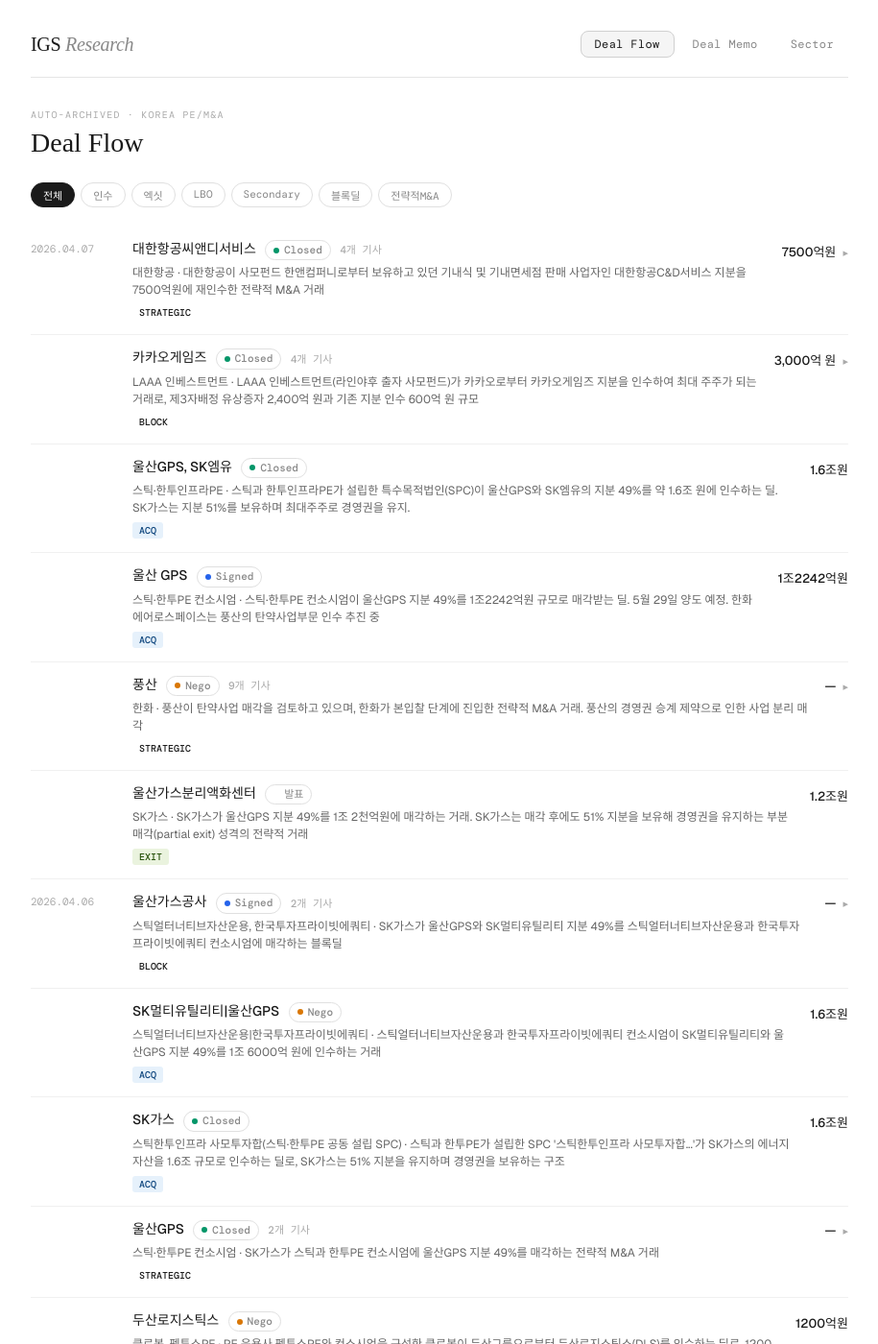
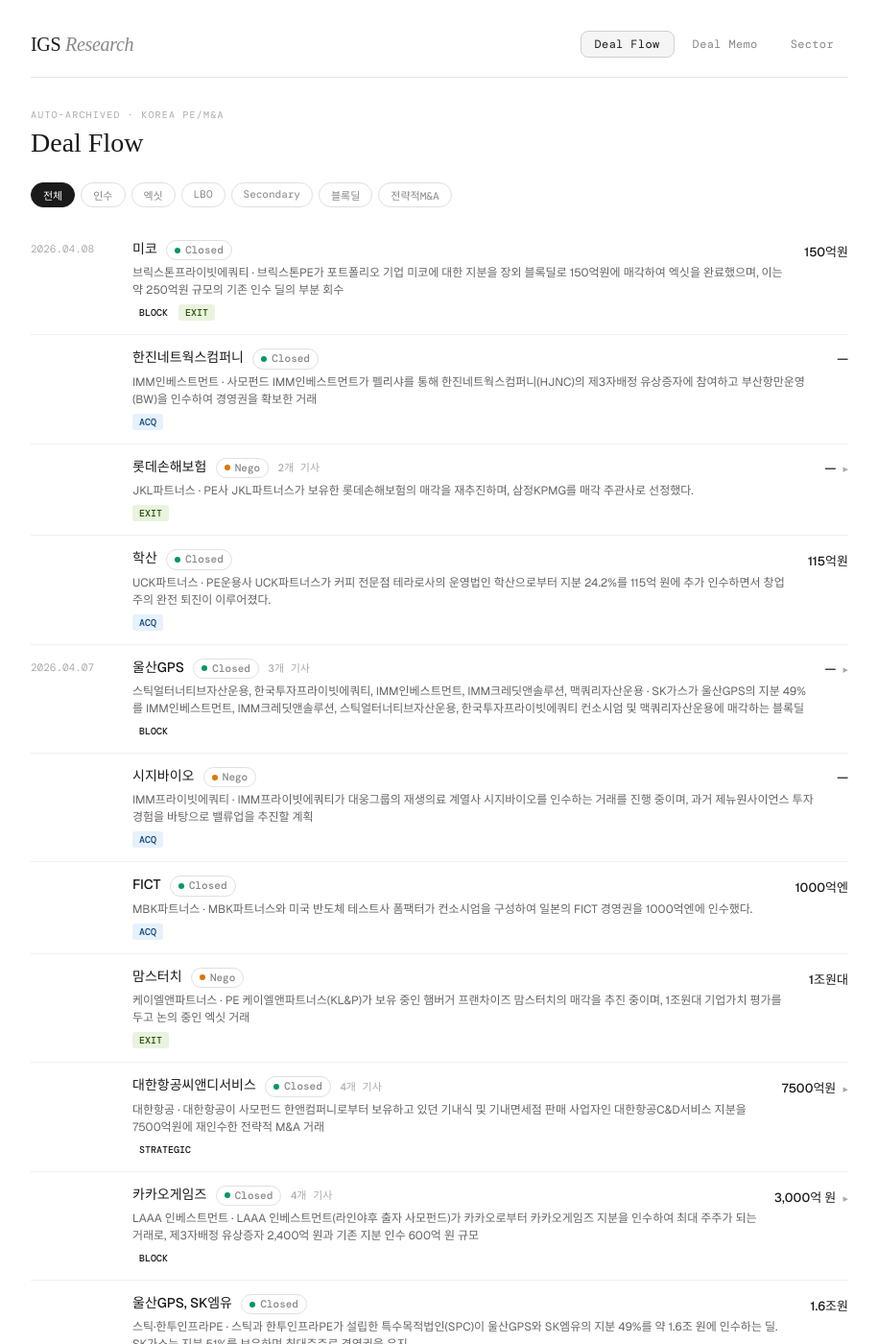
Before and after one commit to ingyu-song/igs-research, a Jekyll site: the page built from index.html, in a window 1280 px wide and 1400 px high. Shown: the whole window at 96% size, without its empty margins (182-1097 px from the left). Built offline with Jekyll 4.4.1, drawn with Linux system fonts in a browser that asks for light colours; some web fonts are replaced; some of the changed text lies outside the part shown.

Commit message:
auto: update deals 2026.04.08

```diff
--- a/_data/deals.json
+++ b/_data/deals.json
@@ -1,4 +1,174 @@
 [
+  {
+    "title": "브릭스톤PE, '미코 CB' 장외 블록딜로 150억원 회수 완료 [fn마켓워치]",
+    "summary": "브릭스톤PE가 포트폴리오 기업 미코에 대한 지분을 장외 블록딜로 150억원에 매각하여 엑싯을 완료했으며, 이는 약 250억원 규모의 기존 인수 딜의 부분 회수",
+    "company": "미코",
+    "acquirer": "브릭스톤프라이빗에쿼티",
+    "type": "block",
+    "tags": [
+      "block",
+      "exit"
+    ],
+    "ev": "150억원",
+    "deal_stage": "완료",
+    "url": "http://www.fnnews.com/news/202604081056081201",
+    "date": "2026.04.08"
+  },
+  {
+    "title": "[단독] 두산, '알짜' SK실트론 품는다…4월 중 본계약 체결",
+    "summary": "두산그룹이 SK그룹으로부터 SK실트론을 인수하기 위해 4월 중 본계약을 체결할 예정이며, 이미 우선협상대상자로 선정되어 실사를 완료한 전략적 M&A 거래",
+    "company": "SK실트론",
+    "acquirer": "두산그룹",
+    "type": "strategic",
+    "tags": [
+      "strategic"
+    ],
+    "ev": null,
+    "deal_stage": "협상",
+    "url": "https://www.ebn.co.kr/news/articleView.html?idxno=1704746",
+    "date": "2026.04.08"
+  },
+  {
+    "title": "[조현민과 한진] 헐값 매수한 부산항…황금알 낳는 거위",
+    "summary": "사모펀드 IMM인베스트먼트가 펠리샤를 통해 한진네트웍스컴퍼니(HJNC)의 제3자배정 유상증자에 참여하고 부산항만운영(BW)을 인수하여 경영권을 확보한 거래",
+    "company": "한진네트웍스컴퍼니",
+    "acquirer": "IMM인베스트먼트",
+    "type": "acq",
+    "tags": [
+      "acq"
+    ],
+    "ev": null,
+    "deal_stage": "완료",
+    "url": "https://dealsite.co.kr/articles/159743",
+    "date": "2026.04.08"
+  },
+  {
+    "title": "JKL파트너스, 롯데손보 매각 재시동…삼정KPMG 주관",
+    "summary": "PE사 JKL파트너스가 보유한 롯데손해보험의 매각을 재추진하며, 삼정KPMG를 매각 주관사로 선정했다.",
+    "company": "롯데손해보험",
+    "acquirer": "JKL파트너스",
+    "type": "exit",
+    "tags": [
+      "exit"
+    ],
+    "ev": null,
+    "deal_stage": "협상",
+    "url": "https://www.etoday.co.kr/news/view/2573732",
+    "date": "2026.04.08"
+  },
+  {
+    "title": "[더벨][태광그룹 사업구조 재편] 뷰티·바이오 넘어 조선업까지…제조업...",
+    "summary": "태광산업이 미국계 사모펀드 TPG와 함께 케이조선 인수를 위해 인수의향서를 제출하며 M&A 협상을 진행 중",
+    "company": "케이조선",
+    "acquirer": "태광산업, TPG",
+    "type": "acq",
+    "tags": [
+      "acq"
+    ],
+    "ev": null,
+    "deal_stage": "협상",
+    "url": "https://www.thebell.co.kr/free/content/ArticleView.asp?key=202604031332060200103091",
+    "date": "2026.04.08"
+  },
+  {
+    "title": "UCK, 테라로사 지분 추가 매입…창업주 완전 퇴진[시그널]",
+    "summary": "PE운용사 UCK파트너스가 커피 전문점 테라로사의 운영법인 학산으로부터 지분 24.2%를 115억 원에 추가 인수하면서 창업주의 완전 퇴진이 이루어졌다.",
+    "company": "학산",
+    "acquirer": "UCK파트너스",
+    "type": "acq",
+    "tags": [
+      "acq"
+    ],
+    "ev": "115억원",
+    "deal_stage": "완료",
+    "url": "https://www.sedaily.com/article/20029474?ref=naver",
+    "date": "2026.04.08"
+  },
+  {
+    "title": "JKL파트너스, 롯데손해보험 매각 재시동…삼정KPMG 주관 [시그널]",
+    "summary": "PE 운용사 JKL파트너스가 보유한 롯데손해보험을 매각 재추진하고 있으며, 손해보험 계열사가 없는 대형 금융지주가 주요 인수 후보로 거론되고 있는 Exit 딜",
+    "company": "롯데손해보험",
+    "acquirer": "JKL파트너스",
+    "type": "exit",
+    "tags": [
+      "exit"
+    ],
+    "ev": null,
+    "deal_stage": "협상",
+    "url": "https://www.sedaily.com/article/20029472?ref=naver",
+    "date": "2026.04.08"
+  },
+  {
+    "title": "SK가스, 울산GPS 지분 49% 매각…'1석3조' 효과",
+    "summary": "SK가스가 울산GPS의 지분 49%를 IMM인베스트먼트, IMM크레딧앤솔루션, 스틱얼터너티브자산운용, 한국투자프라이빗에쿼티 컨소시엄 및 맥쿼리자산운용에 매각하는 블록딜",
+    "company": "울산GPS",
+    "acquirer": "스틱얼터너티브자산운용, 한국투자프라이빗에쿼티, IMM인베스트먼트, IMM크레딧앤솔루션, 맥쿼리자산운용",
+    "type": "block",
+    "tags": [
+      "block"
+    ],
+    "ev": null,
+    "deal_stage": "완료",
+    "url": "http://www.e2news.com/news/articleView.html?idxno=329316",
+    "date": "2026.04.07"
+  },
+  {
+    "title": "IMM PE, '제뉴원사이언스 성공 DNA' 시지바이오에 심는다",
+    "summary": "IMM프라이빗에쿼티가 대웅그룹의 재생의료 계열사 시지바이오를 인수하는 거래를 진행 중이며, 과거 제뉴원사이언스 투자 경험을 바탕으로 밸류업을 추진할 계획",
+    "company": "시지바이오",
+    "acquirer": "IMM프라이빗에쿼티",
+    "type": "acq",
+    "tags": [
+      "acq"
+    ],
+    "ev": null,
+    "deal_stage": "협상",
+    "url": "https://biz.heraldcorp.com/article/10711571?ref=naver",
+    "date": "2026.04.07"
+  },
+  {
+    "title": "일본서 M&A에 집중하는 MBK…한국 신규 투자는 난항",
+    "summary": "MBK파트너스와 미국 반도체 테스트사 폼팩터가 컨소시엄을 구성하여 일본의 FICT 경영권을 1000억엔에 인수했다.",
+    "company": "FICT",
+    "acquirer": "MBK파트너스",
+    "type": "acq",
+    "tags": [
+      "acq"
+    ],
+    "ev": "1000억엔",
+    "deal_stage": "완료",
+    "url": "https://www.hankyung.com/article/202604061540r",
+    "date": "2026.04.07"
+  },
+  {
+    "title": "정지이, 현대엘리베이터 지분 매입 본격화",
+    "summary": "사모펀드 H&Q코리아가 현대엘리베이터 보통주 교환 대상 교환사채를 처분하고 블록딜을 통해 현대엘리베이터 지분 4.9%를 매각하는 엑싯 거래",
+    "company": "현대엘리베이터",
+    "acquirer": "H&Q코리아",
+    "type": "exit",
+    "tags": [
+      "exit",
+      "block"
+    ],
+    "ev": null,
+    "deal_stage": "완료",
+    "url": "https://www.topdaily.kr/articles/109464",
+    "date": "2026.03.30"
+  },
+  {
+    "title": "'맘스터치' 매각 나선 KL&P… 최대 실적에도 1조대 몸값 논란",
+    "summary": "PE 케이엘앤파트너스(KL&P)가 보유 중인 햄버거 프랜차이즈 맘스터치의 매각을 추진 중이며, 1조원대 기업가치 평가를 두고 논의 중인 엑싯 거래",
+    "company": "맘스터치",
+    "acquirer": "케이엘앤파트너스",
+    "type": "exit",
+    "tags": [
+      "exit"
+    ],
+    "ev": "1조원대",
+    "deal_stage": "협상",
+    "url": "https://www.etoday.co.kr/news/view/2573535",
+    "date": "2026.04.07"
+  },
   {
     "title": "대한항공, 글로벌 트래블러 어워즈 3년 연속 '최고 기내식' 쾌거",
     "summary": "대한항공이 사모펀드 한앤컴퍼니로부터 보유하고 있던 기내식 및 기내면세점 판매 사업자인 대한항공C&D서비스 지분을 7500억원에 재인수한 전략적 M&A 거래",
@@ -1236,173 +1406,5 @@
     "deal_stage": "계약",
     "url": "https://www.sportschosun.com/life/2026-04-01/202604010100006520000145",
     "date": "2026.04.01"
-  },
-  {
-    "title": "KG스틸, 5500억원에 케이카 인수…\"포트폴리오 다각화로 성장 동력 확보...",
-    "summary": "KG스틸이 사모펀드 한앤코오토홀딩스와 함께 중고차 거래 플랫폼 케이카의 72.19% 지분을 5500억원에 인수하기로 계약했다.",
-    "company": "케이카",
-    "acquirer": "KG스틸",
-    "type": "strategic",
-    "tags": [
-      "strategic"
-    ],
-    "ev": "5500억원",
-    "deal_stage": "계약",
-    "url": "https://www.widedaily.com/news/articleView.html?idxno=291448",
-    "date": "2026.04.01"
-  },
-  {
-    "title": "케이카, 경영권 매각에 장중 14% '급락'",
-    "summary": "사모펀드 운용사 한앤컴퍼니가 보유한 케이카의 경영권 지분 72.19%를 KG그룹과 캑터스프라이빗에쿼티(PE)의 공동 투자로 매각하는 거래",
-    "company": "케이카",
-    "acquirer": "KG그룹, 캑터스프라이빗에쿼티",
-    "type": "exit",
-    "tags": [
-      "exit"
-    ],
-    "ev": null,
-    "deal_stage": "발표",
-    "url": "https://www.hankyung.com/article/2026040111156",
-    "date": "2026.04.01"
-  },
-  {
-    "title": "한앤컴퍼니, 케이카·케이카캐피탈 '기업가치 1.2조'에 매각",
-    "summary": "PE 운용사 한앤컴퍼니가 보유 중인 중고차 플랫폼 케이카와 금융사 케이카캐피탈을 기업가치 1.2조원에 매각하는 엑싯 거래",
-    "company": "케이카",
-    "acquirer": "한앤컴퍼니",
-    "type": "exit",
-    "tags": [
-      "exit"
-    ],
-    "ev": "1.2조원",
-    "deal_stage": "완료",
-    "url": "https://www.mt.co.kr/stock/2026/04/01/2026040110253541691",
-    "date": "2026.04.01"
-  },
-  {
-    "title": "KG그룹, 케이카·케이카캐피탈 7500억 인수…한앤코 8년만 '엑시트'",
-    "summary": "PE운용사 한앤컴퍼니가 보유한 케이카와 케이카캐피탈을 KG그룹에 총 7500억원에 매각하는 엑시트 딜. 한앤코는 2016년 인수 이후 8년 만에 원금의 5배가 넘는 수익을 실현",
-    "company": "케이카, 케이카캐피탈",
-    "acquirer": "KG그룹",
-    "type": "exit",
-    "tags": [
-      "exit"
-    ],
-    "ev": "7500억원",
-    "deal_stage": "완료",
-    "url": "https://www.hankyung.com/article/202604010871r",
-    "date": "2026.04.01"
-  },
-  {
-    "title": "[시경today-금융] 우투증권, S클래스 펀드 담은 중개형 ISA 출시 外",
-    "summary": "한앤컴퍼니가 케이카·케이카캐피탈과 함께 KG그룹 컨소시엄에 매각되는 거래로, 총 기업가치 1.2조 원 규모의 전략적 M&A",
-    "company": "한앤컴퍼니",
-    "acquirer": "KG그룹",
-    "type": "strategic",
-    "tags": [
-      "strategic"
-    ],
-    "ev": "1.2조원",
-    "deal_stage": "완료",
-    "url": "https://www.meconomynews.com/news/articleView.html?idxno=129636",
-    "date": "2026.04.01"
-  },
-  {
-    "title": "[특징주]케이카, 경영권 매각 소식에 12% 급락…KG그룹 주가는 '방긋'",
-    "summary": "한앤컴퍼니가 보유 중인 케이카의 경영권(지분 72.19%)을 KG스틸이 주도하는 KG그룹 컨소시엄에 5500억원에 매각하는 거래",
-    "company": "케이카",
-    "acquirer": "KG스틸",
-    "type": "strategic",
-    "tags": [
-      "strategic"
-    ],
-    "ev": "5500억원",
-    "deal_stage": "완료",
-    "url": "https://www.sidae.com/article/2026040110061923696",
-    "date": "2026.04.01"
-  },
-  {
-    "title": "KG그룹, 케이카·케이카캐피탈 7500억에 인수...한앤코는 5배 차익 '대박...",
-    "summary": "KG스틸이 한앤컴퍼니로부터 케이카와 케이카캐피탈의 72.19% 지분을 7500억원에 인수하는 거래. 캑터스프라이빗에쿼티도 함께 참여하는 전략적 M&A",
-    "company": "케이카",
-    "acquirer": "KG스틸",
-    "type": "strategic",
-    "tags": [
-      "strategic"
-    ],
-    "ev": "7500억원",
-    "deal_stage": "계약",
-    "url": "https://www.livebiz.today/news/articleView.html?idxno=201381",
-    "date": "2026.04.01"
-  },
-  {
-    "title": "케이카, 경영권 매각 소식에 14%대 급락",
-    "summary": "한앤컴퍼니가 보유 중인 카셰어링 업체 케이카의 경영권을 KG그룹 컨소시엄(KG스틸과 사모펀드 한앤코오토홀딩스)에 매각하는 딜로, 지분 72.19%를 5500억원에 매입하기로 함",
-    "company": "케이카",
-    "acquirer": "KG그룹 컨소시엄(KG스틸, 한앤코오토홀딩스)",
-    "type": "strategic",
-    "tags": [
-      "strategic"
-    ],
-    "ev": "5500억원",
-    "deal_stage": "계약",
-    "url": "https://www.newsis.com/view/NISX20260401_0003572892",
-    "date": "2026.04.01"
-  },
-  {
-    "title": "KG그룹, 5500억원에 케이카 인수…\"제조∙유통∙플랫폼 통합 모빌리티...",
-    "summary": "KG스틸이 한앤코오토홀딩스(사모펀드)로부터 차량공유 플랫폼 케이카의 72.19% 지분을 5500억원에 인수하는 거래. 한앤컴퍼니의 PE 엑싯 딜로, 상장과 배당을 거쳐 최종 전량 매각하는 것",
-    "company": "케이카",
-    "acquirer": "KG스틸",
-    "type": "strategic",
-    "tags": [
-      "strategic"
-    ],
-    "ev": "5500억원",
-    "deal_stage": "완료",
-    "url": "https://www.sedaily.com/article/20026797?ref=naver",
-    "date": "2026.04.01"
-  },
-  {
-    "title": "한앤컴퍼니, '국내 1위 중고차' 케이카 매각…KG그룹 인수",
-    "summary": "PE 운용사 한앤컴퍼니가 보유한 중고차 플랫폼 케이카와 케이카캐피탈을 KG그룹에 매각하는 거래로, SPA를 체결하여 엑싯을 추진 중",
-    "company": "케이카",
-    "acquirer": "한앤컴퍼니",
-    "type": "exit",
-    "tags": [
-      "exit"
-    ],
-    "ev": null,
-    "deal_stage": "계약",
-    "url": "https://biz.heraldcorp.com/article/10707258?ref=naver",
-    "date": "2026.04.01"
-  },
-  {
-    "title": "한앤컴퍼니, 케이카·케이카캐피탈 KG그룹 컨소시엄에 매각…기업가치...",
-    "summary": "PE 소유 기업인 한앤컴퍼니가 케이카·케이카캐피탈과 KG그룹 컨소시엄에 매각되는 엑싯 거래. 약 3,000억 원의 구주 매출이 이루어짐.",
-    "company": "한앤컴퍼니",
-    "acquirer": "케이카·케이카캐피탈·KG그룹 컨소시엄",
-    "type": "exit",
-    "tags": [
-      "exit"
-    ],
-    "ev": "3000억원",
-    "deal_stage": "완료",
-    "url": "https://www.businesskorea.co.kr/news/articleView.html?idxno=266639",
-    "date": "2026.04.01"
-  },
-  {
-    "title": "KG그룹, 케이카 1.2兆에 품는다…한앤코 '5배 잭팟'",
-    "summary": "PE 운용사 한앤컴퍼니가 보유한 케이카의 경영권 지분과 케이카캐피탈을 KG그룹 컨소시엄에 매각하는 거래로, 딜 규모는 1조2000억원이며 한앤코의 인수 8년 만의 엑싯이다.",
-    "company": "케이카",
-    "acquirer": "한앤컴퍼니",
-    "type": "exit",
-    "tags": [
-      "exit"
-    ],
-    "ev": "1.2조원",
-    "deal_stage": "계약",
-    "url": "https://www.newstopkorea.com/news/articleView.html?idxno=44181",
-    "date": "2026.04.01"
   }
 ]
```
